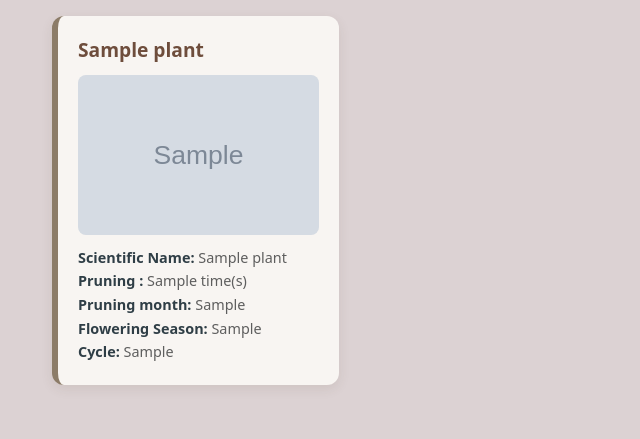
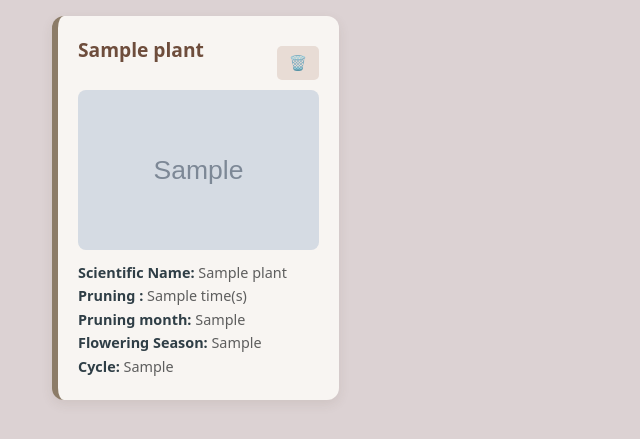
Before and after one commit to mihopy/My_Garden_Wiki, a Flask app: page / in a window 1280 px wide. Shown: the part 170-609 px from the top of the page, without its empty margins (0-640 px from the left). Run offline with Flask 3, Linux system fonts and the light colour scheme; tables that the repository leaves empty hold one stand-in row (values such as "Sample post"); grey boxes marked "Sample" are stand-in pictures.

Commit message:
Add Delete feature

```diff
--- a/app/routes.py
+++ b/app/routes.py
@@ -91,6 +91,14 @@ def add_plant(plant_id):
     return "Plant Not Found", 404
 
 
+@main.route("/delete/<int:plant_id>", methods=['POST'])
+def delete_plant(plant_id):
+    plant_to_delete = db.get_or_404(Plant, plant_id)
+    db.session.delete(plant_to_delete)
+    db.session.commit()
+    return redirect(url_for('main.index'))
+
+
 @main.route("/saved_plants")
 def show_saved_plants():
     plants = Plant.query.all()  # Fetch all data from DB
--- a/app/static/css/styles.css
+++ b/app/static/css/styles.css
@@ -95,3 +95,18 @@ p strong {
   font-size: 2.0rem;
   color: #4b3b2a;
 }
+
+.delete-button {
+    background-color: #E8DCD5;
+    color: white;
+    border: none;
+    padding: 6px 12px;
+    font-size: 0.9rem;
+    border-radius: 5px;
+    cursor: pointer;
+    margin-top: 10px;
+    float: right; /* move button to the right */
+}
+.delete-button:hover {
+    background-color: #CA9CAC;
+}
--- a/app/templates/index.html
+++ b/app/templates/index.html
@@ -6,15 +6,22 @@
 
     <ul>
         {% for plant in saved_plants %}
-        <li><strong>{{ plant.common_name }}</strong><br>
-            <img src="{{ plant.plant_image }}" alt="{{ plant.common_name }}" width="150">
+        <li>
+            <form action="{{ url_for('main.delete_plant', plant_id=plant.id) }}" method="POST"
+              onsubmit="return confirm('Are you sure you want to delete {{ plant.common_name }}?');">
+                <button type="submit" class="delete-button">🗑️</button>
+            </form>
+            <div>
+                <strong>{{ plant.common_name }}</strong><br>
+                <img src="{{ plant.plant_image }}" alt="{{ plant.common_name }}" width="150">
+            </div>
             <div class="plant-info">
                 <p><span class="label">Scientific Name:</span> {{ plant.scientific_name }}</p>
                 <p><span class="label">Pruning :</span> {{ plant.pruning_count }} time(s)</p>
                 <p><span class="label">Pruning month:</span> {{ plant.pruning_month }}</p>
                 <p><span class="label">Flowering Season:</span> {{ plant.flowering_season }}</p>
                 <p><span class="label">Cycle:</span> {{ plant.cycle }}</p>
-            </div>
+                </div>
         </li>
         {% endfor %}
     </ul>
```
Also changed, not shown: app/templates/autumn.html (+6 -1 lines), app/templates/spring.html (+6 -1 lines), app/templates/summer.html (+6 -1 lines), app/templates/winter.html (+6 -1 lines).
